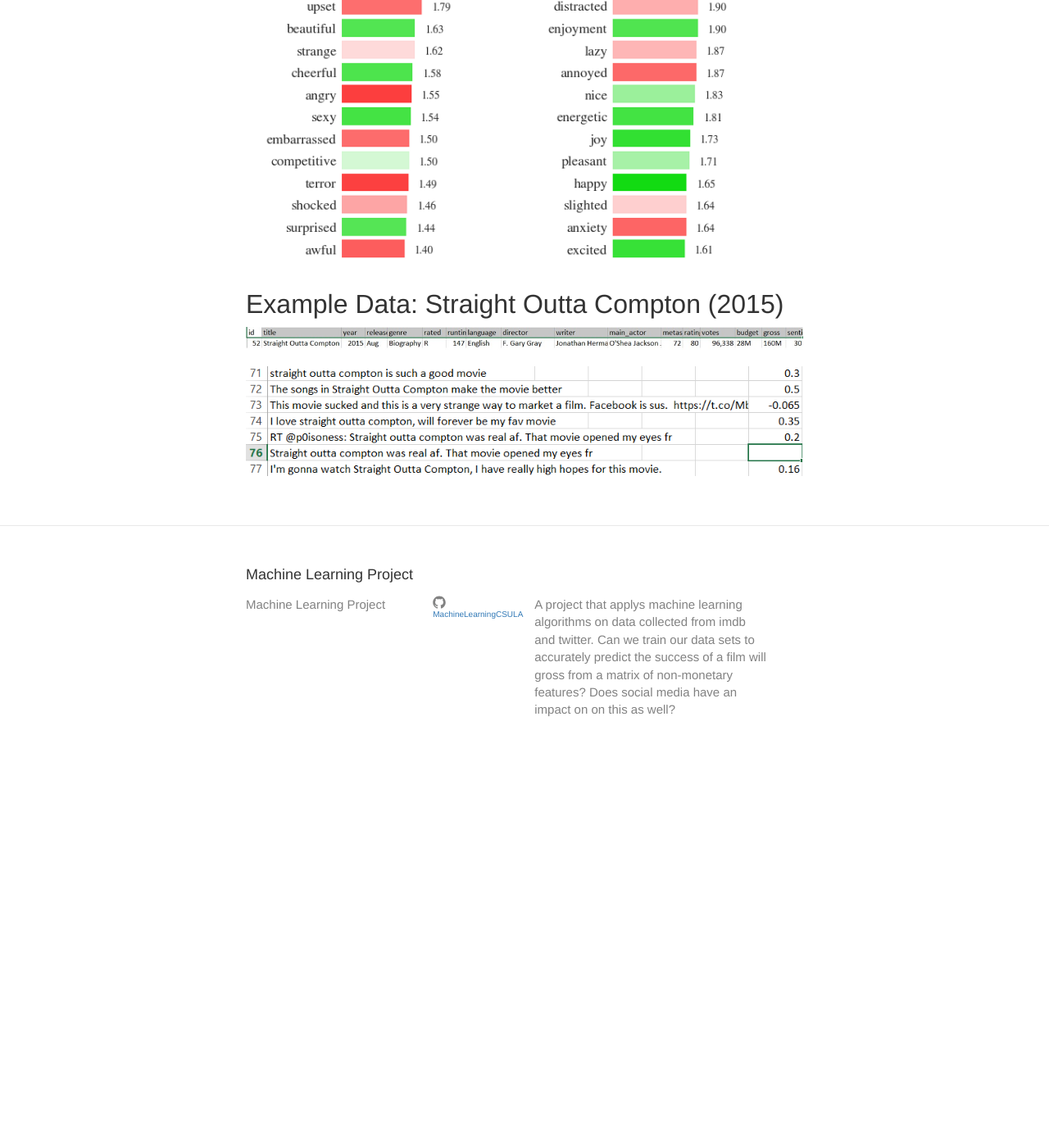
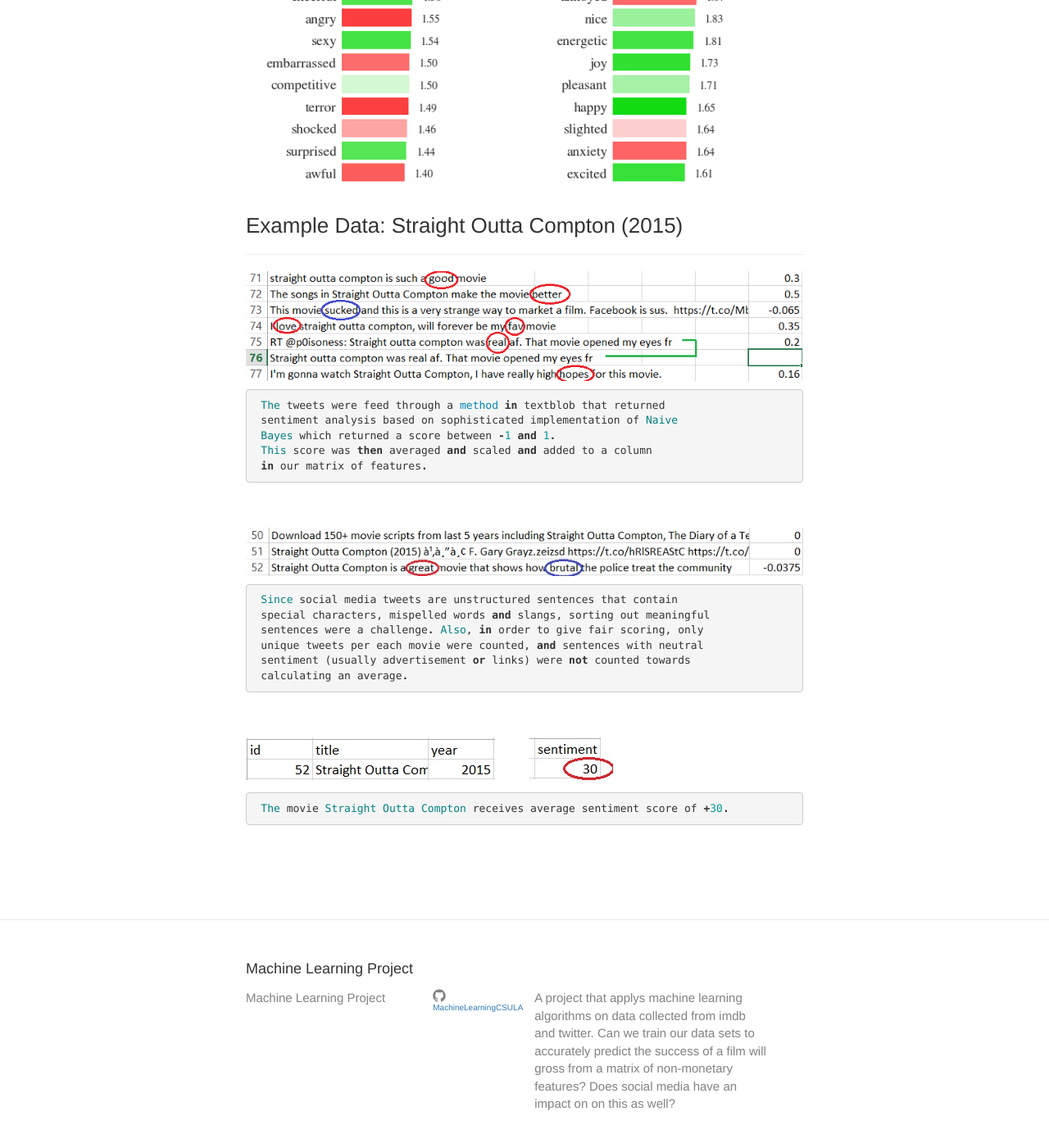
Before and after one commit to MachineLearningCSULA/MachineLearningCSULA.github.io, a Jekyll site: the page built from _posts/2016-03-17-welcome-to-jekyll.markdown, in a window 1280 px wide and 1400 px high, scrolled down 1569 px. Shown: the top 1395 px of the window at 82% size. Built offline with Jekyll 4.4.1, drawn with Linux system fonts in a browser that asks for light colours; before the commit the page ends 2501 px from its top, so only the background shows below that; some of the changed text lies outside the part shown.

Commit message:
straight

```diff
--- a/_posts/2016-03-17-welcome-to-jekyll.markdown
+++ b/_posts/2016-03-17-welcome-to-jekyll.markdown
@@ -77,18 +77,35 @@
  To make the analysis more robust we decided that a column should be added
  for each film that would use sentiment analysis to infer if social media
  had any impact on a films success.  Our list of films was feed through a
- loop to make multiple rest calls to twitter's rest api.  The tweets were
- feed through a method in textblob that returned sentiment analysis based
- on sophisticated implementation of Naive Bayes which returned a score
- between -1 and 1.  If the score was less then one we could assume
- that the movie negative sentiments on twitter and greater then
- positive.  This score was then averaged and scaled and added to
- a column in our matrix of features.
+ loop to make multiple rest calls to twitter's rest api. Due to limitations
+ in twitter data access, 100 tweets per each movie were analyzed.
 {% endhighlight %}
 <h2>Positive vs Negative Sentiment</h2>
 <img src="/assets/pos_neg.png"/>
 <br>
-<h2>Example Data: Straight Outta Compton (2015)</h2>
-<img src="/assets/straightouttacompton.jpg" />
+<h3>Example Data: Straight Outta Compton (2015)</h3>
+<hr>
+<img src="/assets/sentimentchart.jpg" />
+{% highlight ruby %}
+ The tweets were feed through a method in textblob that returned
+ sentiment analysis based on sophisticated implementation of Naive
+ Bayes which returned a score between -1 and 1.
+ This score was then averaged and scaled and added to a column
+ in our matrix of features.
+{% endhighlight %}
 <br><br>
-<img src="/assets/sentimentchart.jpg" />
+<img src="/assets/sentimentchart2.jpg" />
+{% highlight ruby %}
+ Since social media tweets are unstructured sentences that contain
+ special characters, mispelled words and slangs, sorting out meaningful
+ sentences were a challenge. Also, in order to give fair scoring, only
+ unique tweets per each movie were counted, and sentences with neutral
+ sentiment (usually advertisement or links) were not counted towards
+ calculating an average.
+{% endhighlight %}
+<br><br>
+<img src="/assets/straight_result.jpg" />
+{% highlight ruby %}
+ The movie Straight Outta Compton receives average sentiment score of +30.
+{% endhighlight %}
+<br><br>
```
Also changed, not shown: assets/sentimentchart.jpg, assets/sentimentchart2.jpg (added), assets/straight_result.jpg (added).
